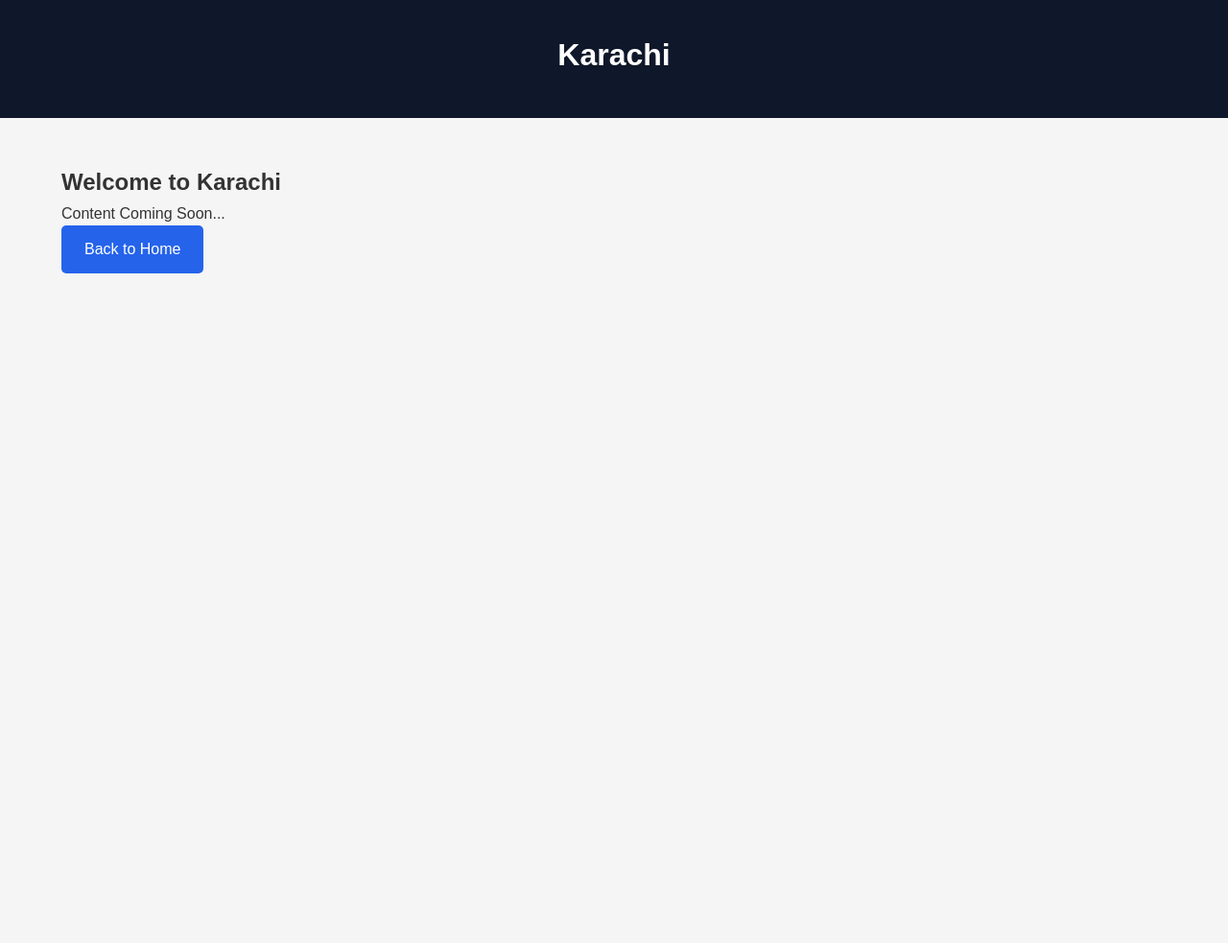
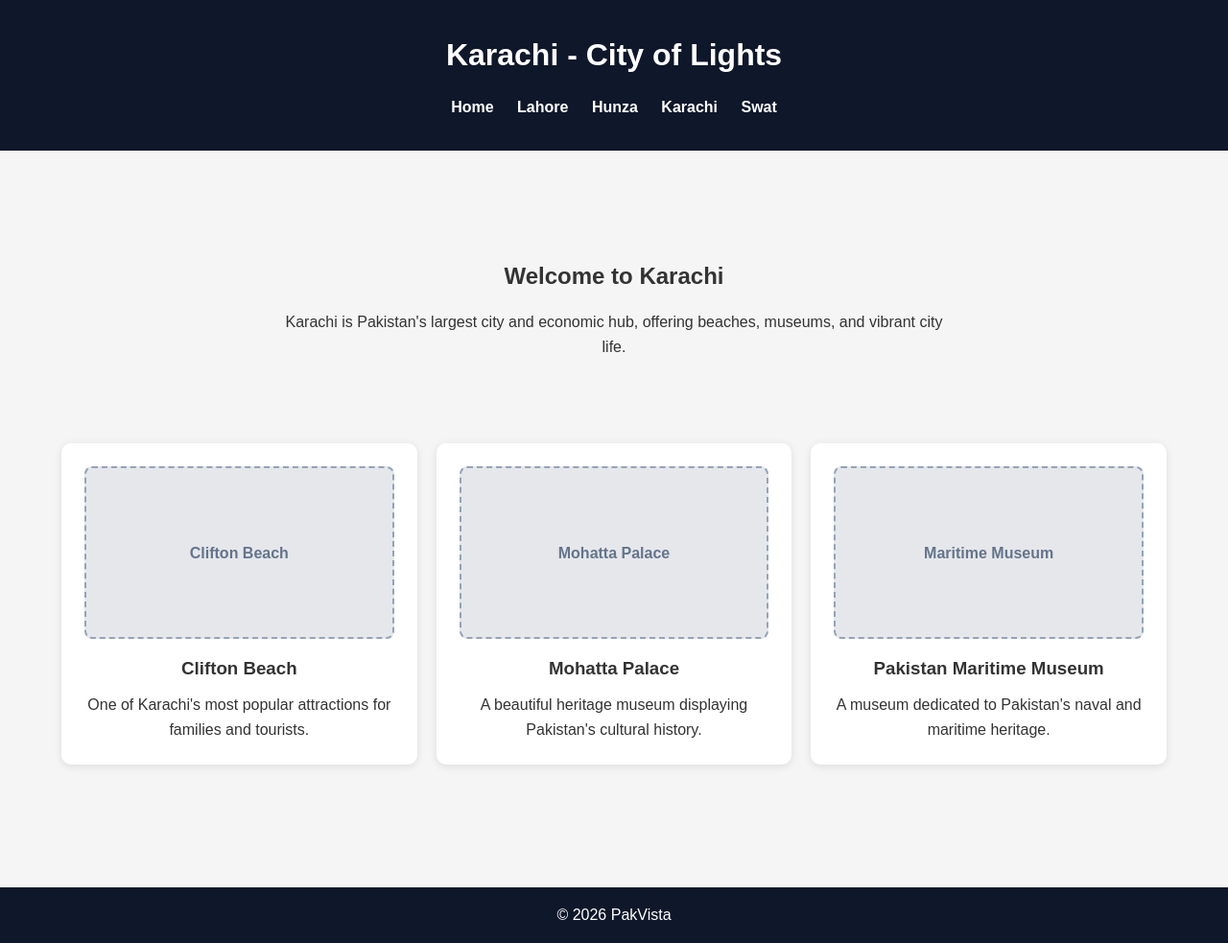
Before and after one commit to Abdullah-0024/pakvista-cicd, a website built with Parcel: page karachi.html in a window 1280 px wide. Shown: the whole page at 96% size. Before the commit the page ends 800 px from the top, so only its background shows below. Built offline with nearby package versions, Linux system fonts and the light colour scheme.

Commit message:
Added Karachi.html page and CD Staging

```diff
--- a/karachi.html
+++ b/karachi.html
@@ -3,21 +3,72 @@
 <head>
     <meta charset="UTF-8">
     <meta name="viewport" content="width=device-width, initial-scale=1.0">
-    <title>Karachi - PakVista</title>
+    <title>Karachi - City of Lights</title>
     <link rel="stylesheet" href="style.css">
 </head>
 <body>
 
-    <header>
-        <h1>Karachi</h1>
-    </header>
+<header>
+    <div class="container">
+        <h1>Karachi - City of Lights</h1>
 
-    <main class="container">
-        <h2>Welcome to Karachi</h2>
-        <p>Content Coming Soon...</p>
+        <nav>
+            <ul>
+                <li><a href="index.html">Home</a></li>
+                <li><a href="lahore.html">Lahore</a></li>
+                <li><a href="hunza.html">Hunza</a></li>
+                <li><a href="karachi.html">Karachi</a></li>
+                <li><a href="swat.html">Swat</a></li>
+            </ul>
+        </nav>
+    </div>
+</header>
 
-        <a href="index.html" class="btn">Back to Home</a>
-    </main>
+<main>
+<div class="container">
+
+<section class="hero">
+    <h2>Welcome to Karachi</h2>
+    <p>
+        Karachi is Pakistan's largest city and economic hub, offering
+        beaches, museums, and vibrant city life.
+    </p>
+</section>
+
+<div class="cards">
+
+    <div class="card">
+        <div class="img-placeholder">Clifton Beach</div>
+        <h3>Clifton Beach</h3>
+        <p>
+            One of Karachi's most popular attractions for families and tourists.
+        </p>
+    </div>
+
+    <div class="card">
+        <div class="img-placeholder">Mohatta Palace</div>
+        <h3>Mohatta Palace</h3>
+        <p>
+            A beautiful heritage museum displaying Pakistan's cultural history.
+        </p>
+    </div>
+
+    <div class="card">
+        <div class="img-placeholder">Maritime Museum</div>
+        <h3>Pakistan Maritime Museum</h3>
+        <p>
+            A museum dedicated to Pakistan's naval and maritime heritage.
+        </p>
+    </div>
+
+</div>
+
+</div>
+</main>
+
+<footer>
+    <p>&copy; 2026 PakVista</p>
+</footer>
 
 </body>
 </html>
```
Also changed, not shown: .github/workflows/cd-staging.yml (added).
